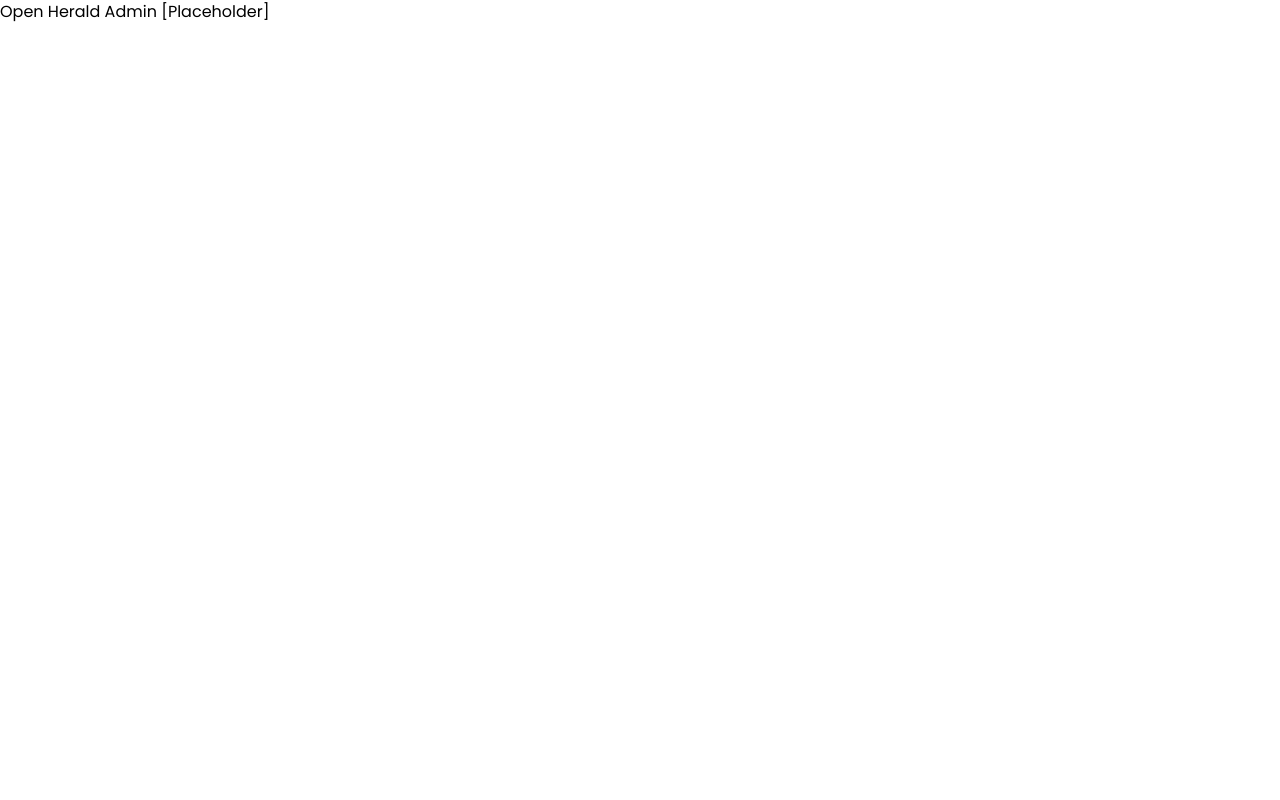
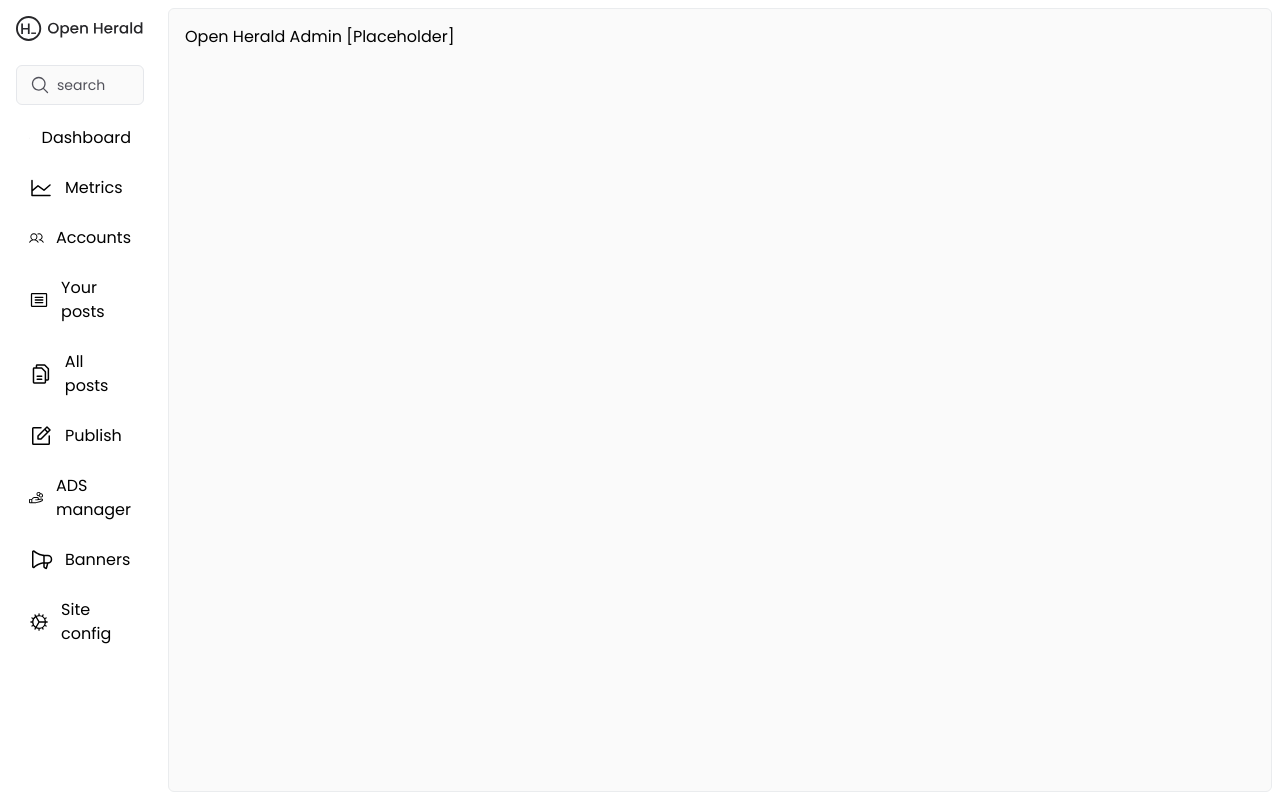
Before and after one commit to pavece/OpenHerald, a Next.js app: page /admin in a window 1280 px wide. Built offline with nearby package versions, Linux system fonts and the light colour scheme.

Commit message:
Add admin layout

```diff
--- a/src/app/admin/layout.tsx
+++ b/src/app/admin/layout.tsx
@@ -1,6 +1,7 @@
 import type { Metadata } from 'next';
 import { Poppins } from 'next/font/google';
 import '../globals.css';
+import { SideMenu } from '@/components/admin/side-menu/side-menu';
 
 const poppins = Poppins({
 	subsets: ['latin'],
@@ -20,7 +21,14 @@ export default function RootLayout({
 }>) {
 	return (
 		<html lang='en'>
-			<body className={poppins.className}>{children}</body>
+			<body className={poppins.className + ' grid grid-cols-8 bg-white'}>
+				<SideMenu className='col-span-1' />
+				<main className='col-span-7 w-full min-h-screen p-2'>
+					<div className='bg-[#FAFAFA] border-solid border-[#EAECEE] border-[1px] rounded-md w-full h-full p-4'>
+						{children}
+					</div>
+				</main>
+			</body>
 		</html>
 	);
 }
--- /dev/null
+++ b/src/components/admin/side-menu/menu-item.tsx
@@ -0,0 +1,32 @@
+'use client';
+
+import clsx from 'clsx';
+import Link from 'next/link';
+import { usePathname } from 'next/navigation';
+import React from 'react';
+import { IconType } from 'react-icons';
+
+type Props = {
+	link: string;
+	children: React.ReactNode;
+};
+
+export const MenuItem = ({ link, children }: Props) => {
+	const pathname = usePathname();
+	const isInCurrent = pathname.split('/')[1] == link.replace('/admin', '').replaceAll('/', '');
+
+	return (
+		<Link href={link}>
+			<div
+				className={clsx(
+					'rounded-md flex items-center gap-3 px-3 py-2 border-[1px] border-solid border-transparent hover:border-slate-200 transition-colors duration-150',
+					{
+						'border-slate-200': isInCurrent,
+					}
+				)}
+			>
+				{children}
+			</div>
+		</Link>
+	);
+};
--- /dev/null
+++ b/src/components/admin/side-menu/side-menu.tsx
@@ -0,0 +1,76 @@
+import React from 'react';
+
+import Image from 'next/image';
+import Link from 'next/link';
+import { Input } from '../../ui/input';
+import {
+	PiArticle,
+	PiChartLine,
+	PiFiles,
+	PiGearFine,
+	PiHandCoins,
+	PiHouse,
+	PiMagnifyingGlass,
+	PiMegaphone,
+	PiNotePencil,
+	PiUsers,
+} from 'react-icons/pi';
+import { MenuItem } from './menu-item';
+type Props = {
+	className?: string;
+};
+
+export const SideMenu = ({ className }: Props) => {
+	return (
+		<nav className={'p-4 ' + className}>
+			<div className=''>
+				<Link href='/admin'>
+					<Image src='/images/logo.svg' alt='OpenHerald Logo' width={300} height={80} />
+				</Link>
+			</div>
+			<div className='pt-6 pb-3'>
+				<form action=''>
+					<Input placeholder='search' icon={PiMagnifyingGlass} />
+				</form>
+			</div>
+			<div className='flex flex-col gap-2'>
+				<MenuItem link='/admin/dashboard'>
+					<PiHouse size={24} />
+					<h4>Dashboard</h4>
+				</MenuItem>
+				<MenuItem link='/admin/metrics'>
+					<PiChartLine size={24} />
+					<h4>Metrics</h4>
+				</MenuItem>
+				<MenuItem link='/admin/accounts'>
+					<PiUsers size={24} />
+					<h4>Accounts</h4>
+				</MenuItem>
+				<MenuItem link='/admin/your-posts'>
+					<PiArticle size={24} />
+					<h4>Your posts</h4>
+				</MenuItem>
+				<MenuItem link='/admin/posts'>
+					<PiFiles size={24} />
+					<h4>All posts</h4>
+				</MenuItem>
+				<MenuItem link='/admin/publish'>
+					<PiNotePencil size={24} />
+					<h4>Publish</h4>
+				</MenuItem>
+				<MenuItem link='/admin/ad-manager'>
+					<PiHandCoins size={24} />
+					<h4>ADS manager</h4>
+				</MenuItem>
+				<MenuItem link='/admin/banners'>
+					<PiMegaphone size={24} />
+					<h4>Banners</h4>
+				</MenuItem>
+				<MenuItem link='/admin/config'>
+					<PiGearFine size={24} />
+					<h4>Site config</h4>
+				</MenuItem>
+			</div>
+		</nav>
+	);
+};
--- /dev/null
+++ b/src/components/ui/input.tsx
@@ -0,0 +1,34 @@
+import * as React from 'react';
+
+import { cn } from '@/lib/utils';
+import { IconType } from 'react-icons';
+
+export interface InputProps extends React.InputHTMLAttributes<HTMLInputElement> {
+	icon?: IconType;
+}
+
+const Input = React.forwardRef<HTMLInputElement, InputProps>(({ className, type, icon, ...props }, ref) => {
+	const Icon = icon;
+	return (
+		<div className='w-full relative '>
+			{Icon && (
+				<div className='absolute left-3.5 top-1/2 transform -translate-y-1/2'>
+					<Icon size={20} className='text-zinc-600' />
+				</div>
+			)}
+			<input
+				type={type}
+				className={cn(
+					'flex h-10 w-full rounded-md border border-input bg-[#FAFAFA] py-2 px-4 text-sm ring-offset-background file:border-0 file:bg-transparent file:text-sm file:font-medium placeholder:text-zinc-600 focus-visible:outline-none focus-visible:ring-1 focus-visible:ring-ring focus-visible:ring-offset-0 disabled:cursor-not-allowed disabled:opacity-50',
+					icon ? 'pl-10' : '',
+					className
+				)}
+				ref={ref}
+				{...props}
+			/>
+		</div>
+	);
+});
+Input.displayName = 'Input';
+
+export { Input };
```
